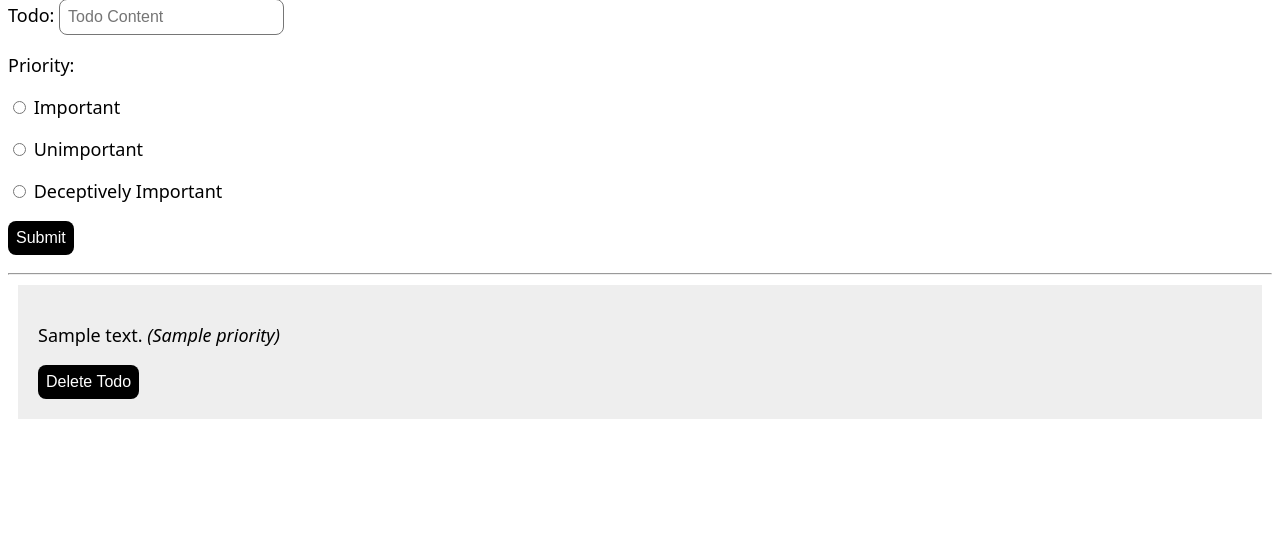
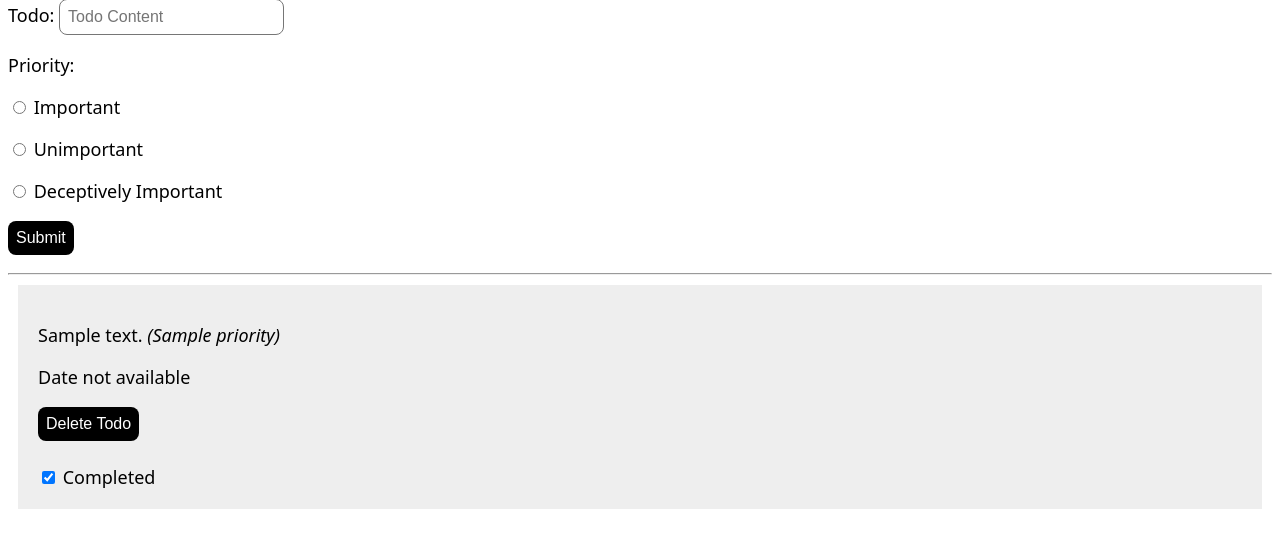
Before and after one commit to mathyasp/Pymongo-Todo-List, a Flask app: page / in a window 1280 px wide. Shown: the part 118-666 px from the top of the page. Run offline with Flask 3, Linux system fonts and the light colour scheme; a database or web service that is not in the repository returns one stand-in record (values such as "Sample title").

Commit message:
completed stretch challenges

```diff
--- a/app.py
+++ b/app.py
@@ -1,6 +1,7 @@
 from flask import Flask, render_template, request, url_for, redirect
 from pymongo import MongoClient
 from bson.objectid import ObjectId
+from datetime import datetime
 
 app = Flask(__name__)
 
@@ -9,10 +10,9 @@
 db = client.flask_db
 todos = db.todos
 
-
 @app.route('/', methods=('GET', 'POST'))
 def index():
-    if request.method=='POST':
+    if request.method == 'POST':
         content = request.form['content']
         degree = request.form['priority']
         order = 0
@@ -22,10 +22,11 @@
             order = 2
         else:
             order = 3
-        todos.insert_one({'content': content, 'priority': degree, 'order': order})
+        complete = False
+        current_date = datetime.now(timezone.utc)
+        todos.insert_one({'content': content, 'priority': degree, 'order': order, 'complete': complete, 'date': current_date})
         return redirect(url_for('index'))
 
-    all_todos = todos.find()
     all_todos = todos.find().sort('order')
     return render_template('index.html', todos=all_todos)
 
@@ -34,3 +35,11 @@
 def delete(id):
     todos.delete_one({"_id": ObjectId(id)})
     return redirect(url_for('index'))
+
+
+@app.post('/<id>/complete/')
+def complete(id):
+    filter = {"_id": ObjectId(id)}
+    new_values = {"$set": {"complete": True}}
+    todos.update_one(filter, new_values)
+    return redirect(url_for('index'))
--- a/templates/index.html
+++ b/templates/index.html
@@ -40,14 +40,31 @@
 		    <div class="todo">
 		        <p class="{{ todo.priority }}">{{ todo.content }} <em>({{ todo.priority }})</em></p>
 
+            {% if 'date' in todo %}
+            <p>Today's date: {{ todo.date.strftime('%m-%d-%y') }}</p>
+            {% else %}
+            <p>Date not available</p>
+            {% endif %}
+
 		        <!-- New: delete button  -->
 		        <form method="POST" action="{{ '/' ~ todo._id ~ '/delete/'  }}">
 			        <input
-                        type="submit"
-                        value="Delete Todo"
-                        onclick="return confirm('Are you sure you want to delete this entry?')">
-                </form>
-	        </div>
+                type="submit"
+                value="Delete Todo"
+                onclick="return confirm('Are you sure you want to delete this entry?')">
+            </form>
+            <br />
+            <!-- New: completed checkbox -->
+            <form method="POST" action="{{ '/' ~ todo._id ~ '/complete/' }}">
+              <input
+                type="checkbox"
+                name="completed"
+                id="completed"
+                {% if todo.completed %}checked{% endif %}
+                >
+              <label for="completed">Completed</label>
+            </form>
+		    </div>
         {% endfor %}
 	</div>
 </body>
```
